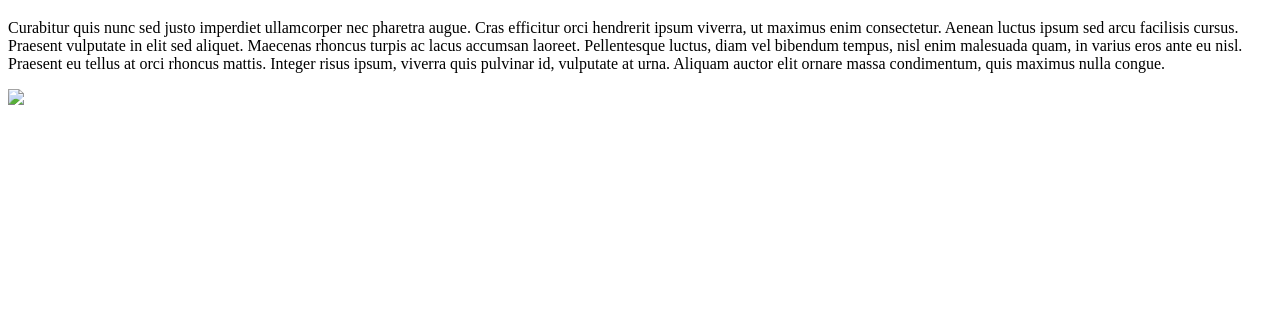
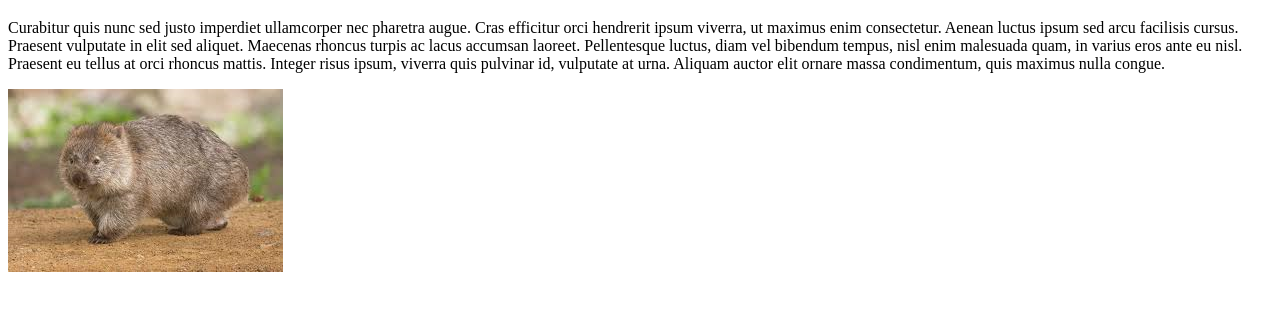
Before and after one commit to AzureDaguva/html.github.io, a plain HTML site: page page2.html in a window 1280 px wide. Shown: the part 87-398 px from the top of the page. Drawn offline with Linux system fonts and the light colour scheme.

Commit message:
Update page2.html

```diff
--- a/page2.html
+++ b/page2.html
@@ -14,6 +14,6 @@
     <p>
         Curabitur quis nunc sed justo imperdiet ullamcorper nec pharetra augue. Cras efficitur orci hendrerit ipsum viverra, ut maximus enim consectetur. Aenean luctus ipsum sed arcu facilisis cursus. Praesent vulputate in elit sed aliquet. Maecenas rhoncus turpis ac lacus accumsan laoreet. Pellentesque luctus, diam vel bibendum tempus, nisl enim malesuada quam, in varius eros ante eu nisl. Praesent eu tellus at orci rhoncus mattis. Integer risus ipsum, viverra quis pulvinar id, vulputate at urna. Aliquam auctor elit ornare massa condimentum, quis maximus nulla congue.
     </p>
-	<img src="../images/wombat.png">
+	<img src="wombat.png">
 </body>
 </html>
```
